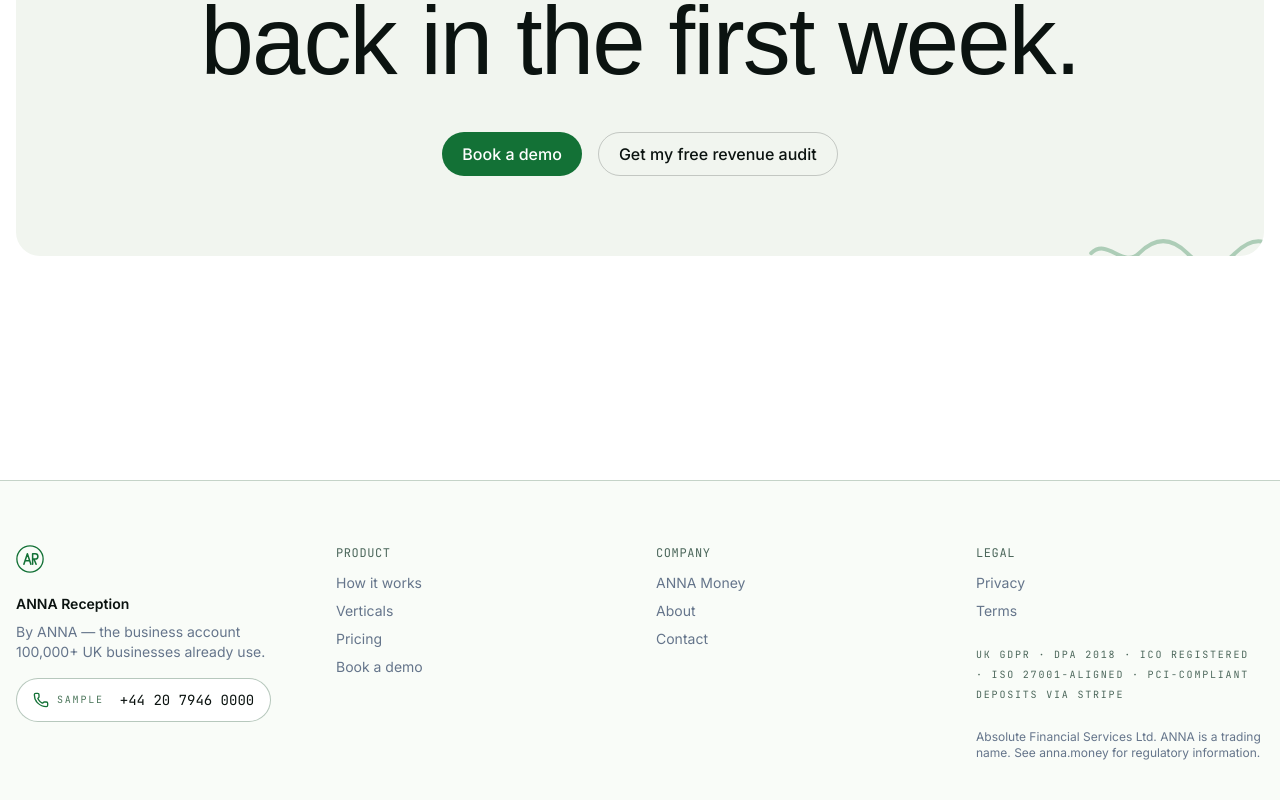
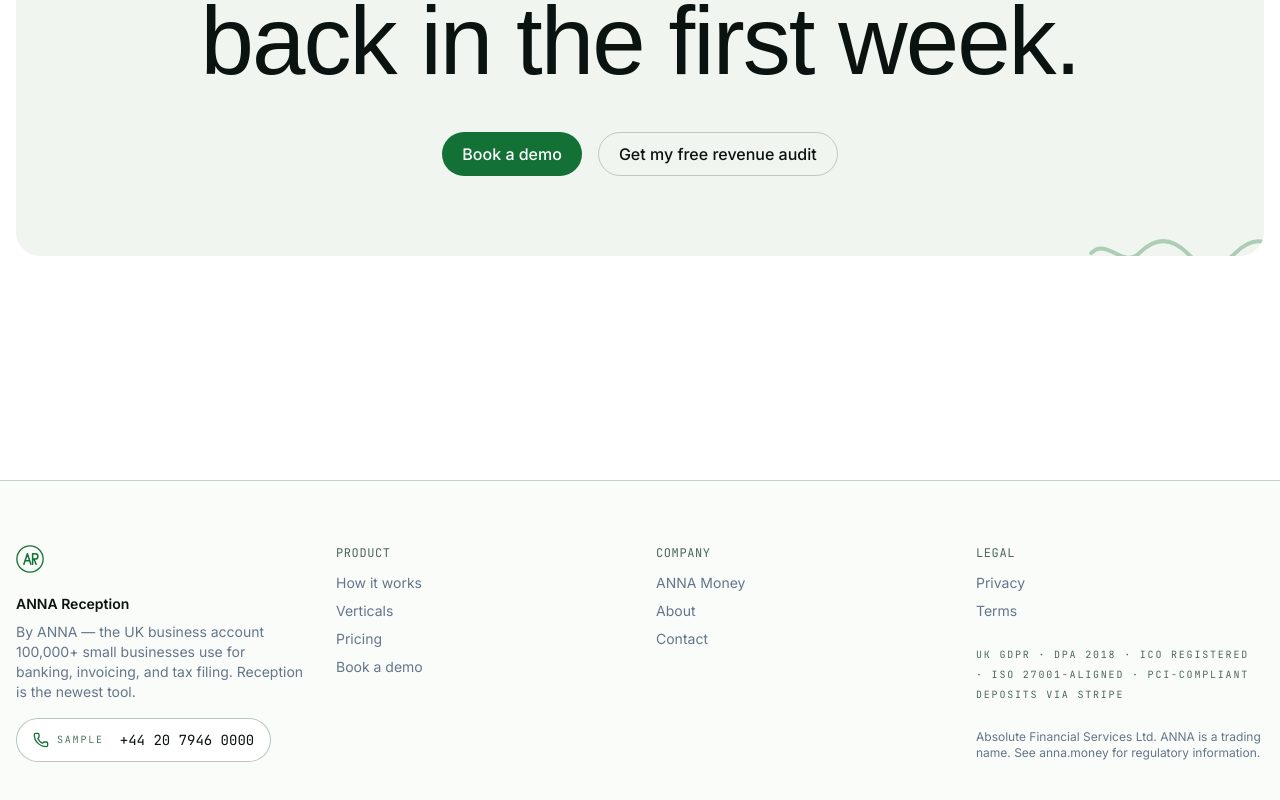
Before and after one commit to nfilippov733/anna-reception, a Next.js app: page / in a window 1280 px wide. Shown: the part 10730-11530 px from the top of the page. Built offline with nearby package versions, Linux system fonts and the light colour scheme; a web font is replaced by a local one.

Commit message:
feat(footer): expand ANNA Money framing (clarifies parent product for first-time visitors)

```diff
--- a/src/components/layout/Footer.tsx
+++ b/src/components/layout/Footer.tsx
@@ -10,7 +10,7 @@ export function Footer() {
         <div>
           <Logo variant="mark" />
           <div className="mt-4 font-semibold text-ink">ANNA Reception</div>
-          <p className="mt-2 text-fg-muted">By ANNA — the business account 100,000+ UK businesses already use.</p>
+          <p className="mt-2 text-fg-muted">By ANNA — the UK business account 100,000+ small businesses use for banking, invoicing, and tax filing. Reception is the newest tool.</p>
           <PhoneChip number={DEMO_PHONE} className="mt-4" />
         </div>
         <div>
```
